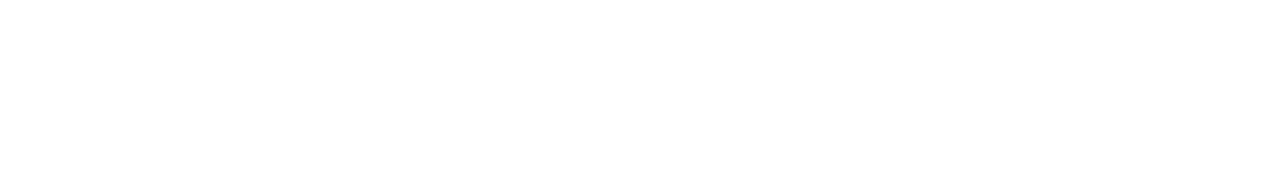
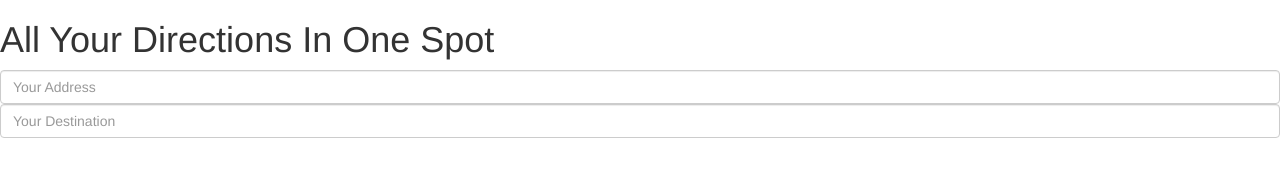
Before and after one commit to CleverProgrammer/Agile_Directions, a plain HTML site: page index.html in a window 1280 px wide. Drawn offline with Linux system fonts and the light colour scheme.

Commit message:
added input divs

```diff
--- a/index.html
+++ b/index.html
@@ -8,6 +8,15 @@
     <link rel="stylesheet" href="bootstrap-3.3.6-dist/css/bootstrap.min.css">
   </head>
   <body>
+    <h1>All Your Directions In One Spot</h1>
+    <div class="row row-content">
+      <div class="col-sm-12">
+        <input type="text" class="form-control" placeholder="Your Address">
+      </div>
+      <div class="col-sm-12">
+        <input type="text" class="form-control" placeholder="Your Destination">
+      </div>
+    </div>
 
   </body>
 </html>
```
